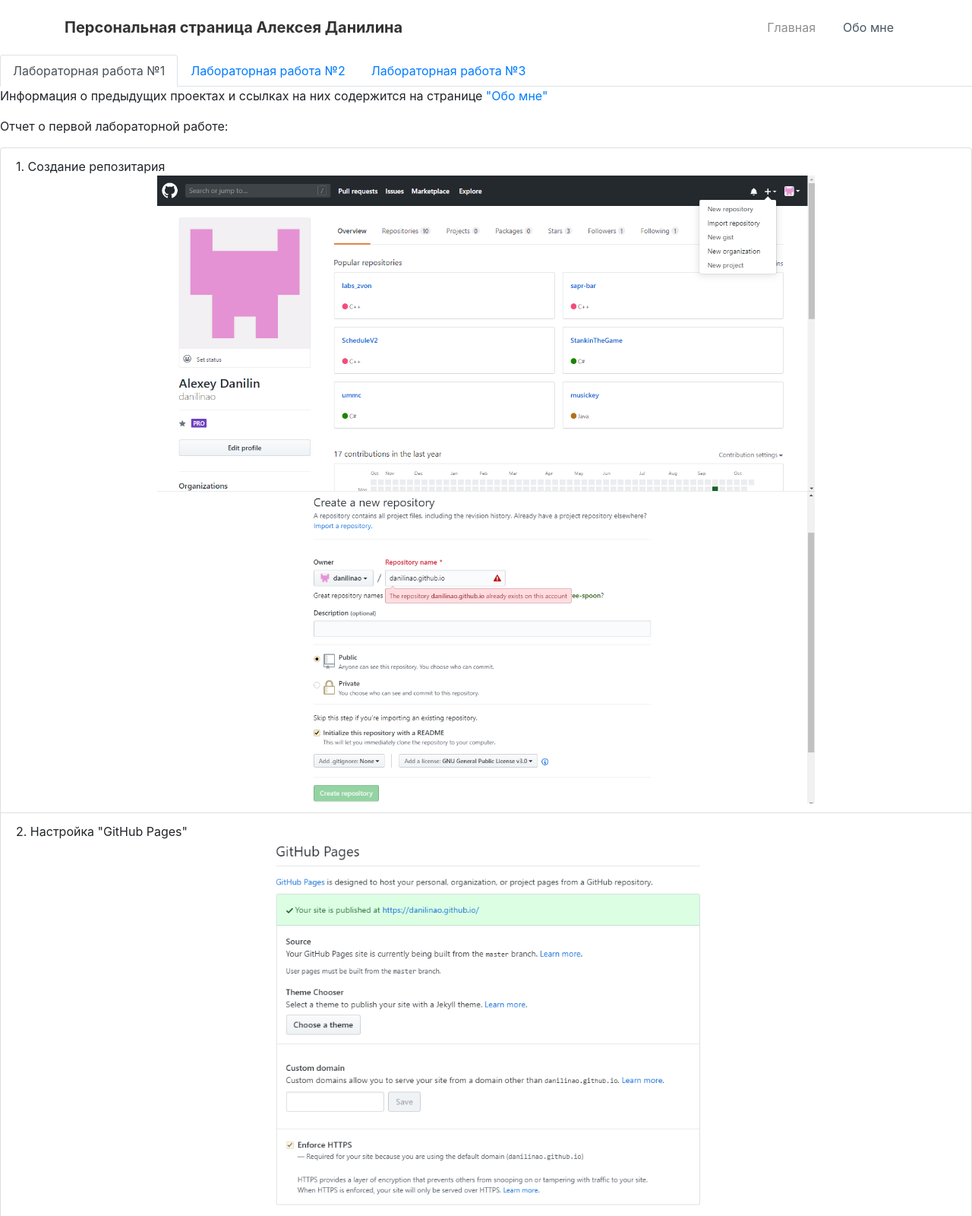
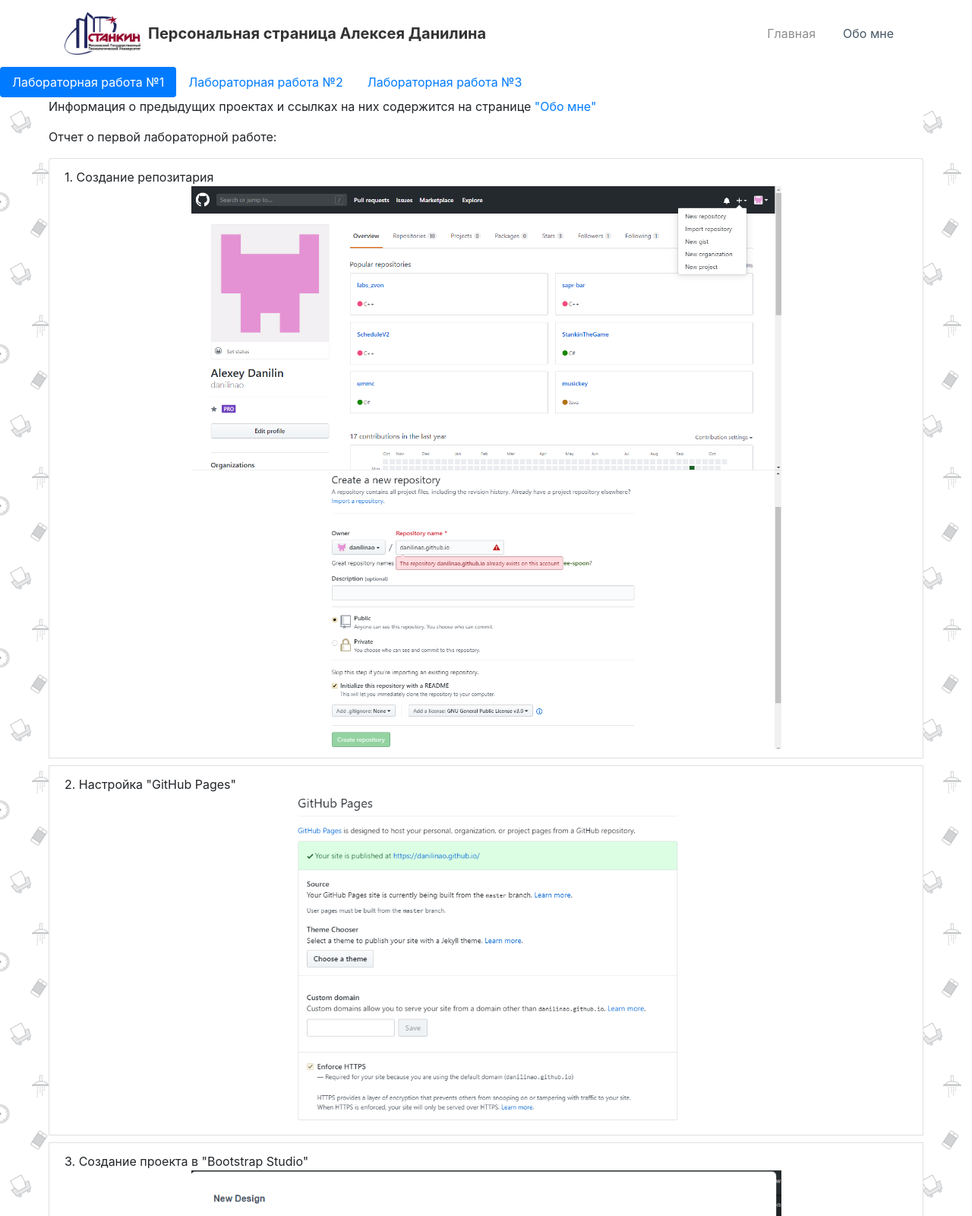
Before and after one commit to danilinao/danilinao.github.io, a plain HTML site: page index.html in a window 1280 px wide. Shown: the top 1600 px of the page at 76% size. Drawn offline with Linux system fonts and the light colour scheme.

Commit message:
изменил дизайн

```diff
--- a/index.html
+++ b/index.html
@@ -11,9 +11,9 @@
     <link rel="stylesheet" href="assets/css/styles.css">
 </head>
 
-<body>
+<body style="background-color: rgb(228,228,228);background-image: url(&quot;assets/img/doodles.png&quot;);">
     <nav class="navbar navbar-light navbar-expand-md navigation-clean">
-        <div class="container"><a class="navbar-brand" href="#">Персональная страница Алексея Данилина</a><button data-toggle="collapse" class="navbar-toggler" data-target="#navcol-1"><span class="sr-only">Toggle navigation</span><span class="navbar-toggler-icon"></span></button>
+        <div class="container"><img src="assets/img/logo.png" width="100" style="margin-right: 10px;"><a class="navbar-brand" href="#">Персональная страница Алексея Данилина</a><button data-toggle="collapse" class="navbar-toggler" data-target="#navcol-1"><span class="sr-only">Toggle navigation</span><span class="navbar-toggler-icon"></span></button>
             <div
                 class="collapse navbar-collapse" id="navcol-1">
                 <ul class="nav navbar-nav ml-auto">
@@ -25,13 +25,13 @@
         </div>
     </nav>
     <div>
-        <ul class="nav nav-tabs">
-            <li class="nav-item"><a class="nav-link active" role="tab" data-toggle="tab" href="#tab-1">Лабораторная работа №1</a></li>
-            <li class="nav-item"><a class="nav-link" role="tab" data-toggle="tab" href="#tab-2">Лабораторная работа №2</a></li>
-            <li class="nav-item"><a class="nav-link" role="tab" data-toggle="tab" href="#tab-3">Лабораторная работа №3</a></li>
+        <ul class="nav nav-pills" style="background-color: #ffffff;">
+            <li class="nav-item"><a class="nav-link active" role="tab" data-toggle="pill" href="#tab-1">Лабораторная работа №1</a></li>
+            <li class="nav-item"><a class="nav-link" role="tab" data-toggle="pill" href="#tab-2">Лабораторная работа №2</a></li>
+            <li class="nav-item"><a class="nav-link" role="tab" data-toggle="pill" href="#tab-3">Лабораторная работа №3</a></li>
         </ul>
-        <div class="tab-content">
-            <div class="tab-pane active" role="tabpanel" id="tab-1">
+        <div class="tab-content d-md-flex" style="width: 90%;margin-right: 5%;margin-left: 5%;margin-bottom: 5%;">
+            <div class="tab-pane active" role="tabpanel" id="tab-1" style="background-color: #ffffff;">
                 <p>Информация о предыдущих проектах и ссылках на них содержится на странице&nbsp;<a href="about.html">"Обо мне"</a></p>
                 <p>Отчет о первой лабораторной работе:</p>
                 <ul class="list-group">
@@ -43,7 +43,7 @@
                             <div class="col text-center"><img src="assets/img/2019-10-20_18-07-10.png" style="width: 70%;"><img src="assets/img/2019-10-20_18-07-43.png" style="width: 70%;"></div>
                         </div>
                     </li>
-                    <li class="list-group-item">
+                    <li class="list-group-item" style="margin-top: 10px;">
                         <div class="row">
                             <div class="col"><span>2. Настройка "GitHub Pages"</span></div>
                         </div>
@@ -51,7 +51,7 @@
                             <div class="col text-center"><img src="assets/img/2019-10-20_18-11-40.png" style="width: 48%;"></div>
                         </div>
                     </li>
-                    <li class="list-group-item">
+                    <li class="list-group-item" style="margin-top: 10px;">
                         <div class="row">
                             <div class="col"><span>3. Создание проекта в "Bootstrap Studio"</span></div>
                         </div>
@@ -59,7 +59,7 @@
                             <div class="col text-center"><img src="assets/img/2019-10-20_18-13-03.png" style="width: 70%;"></div>
                         </div>
                     </li>
-                    <li class="list-group-item">
+                    <li class="list-group-item" style="margin-top: 10px;">
                         <div class="row">
                             <div class="col"><span>4. Клонирование репозитария</span></div>
                         </div>
@@ -67,7 +67,7 @@
                             <div class="col text-center"><img src="assets/img/2019-10-20_18-28-13.png" style="width: 42%;"></div>
                         </div>
                     </li>
-                    <li class="list-group-item">
+                    <li class="list-group-item" style="margin-top: 10px;">
                         <div class="row">
                             <div class="col"><span>5. Экспорт проекта в папку репозитария</span></div>
                         </div>
@@ -75,7 +75,7 @@
                             <div class="col text-center"><img src="assets/img/2019-10-20_18-40-09.png" style="width: 70%;"></div>
                         </div>
                     </li>
-                    <li class="list-group-item">
+                    <li class="list-group-item" style="margin-top: 10px;">
                         <div class="row">
                             <div class="col"><span>6. "Загрузка" шаблона в репозитарий</span></div>
                         </div>
```
Also changed, not shown: about.html (+1 -1 lines), assets/img/doodles.png (added), assets/img/logo.png (added).
